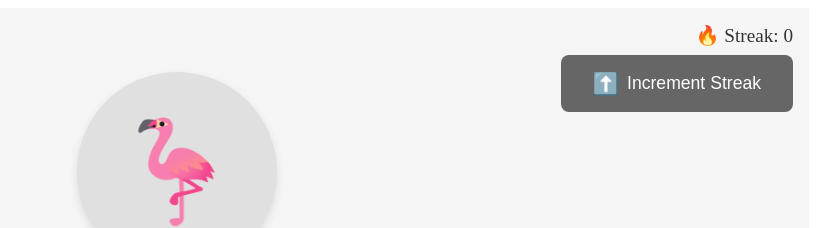
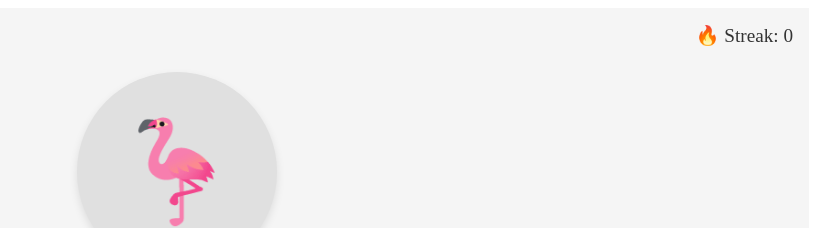
Before and after one commit to itcOnlineGaming/Team_4_2025, a SvelteKit app: page / in a window 1280 px wide. Shown: the top 228 px of the page, without its empty margins (463-1280 px from the left). Built offline with nearby package versions, Linux system fonts and the light colour scheme.

Commit message:
increment removed

```diff
--- a/src/routes/+page.svelte
+++ b/src/routes/+page.svelte
@@ -30,10 +30,10 @@
 <main>
     <div class="streak-container">
         <div class="streak">🔥 Streak: {streak}</div>
-        <button class="button increment-button" on:click={handleIncrementStreak}>
+        <!-- <button class="button increment-button" on:click={handleIncrementStreak}>
             <span class="icon">⬆️</span>
             Increment Streak
-        </button>
+        </button> -->
     </div>
 
     <div class="flamingo-container">
```
